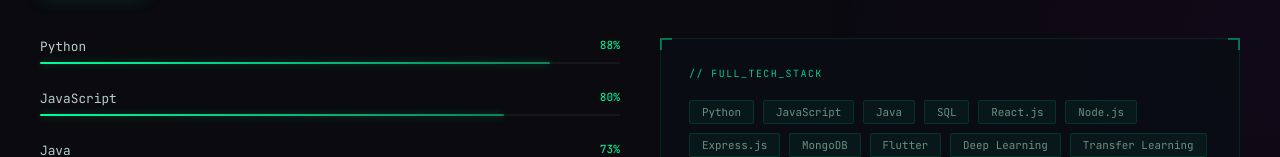
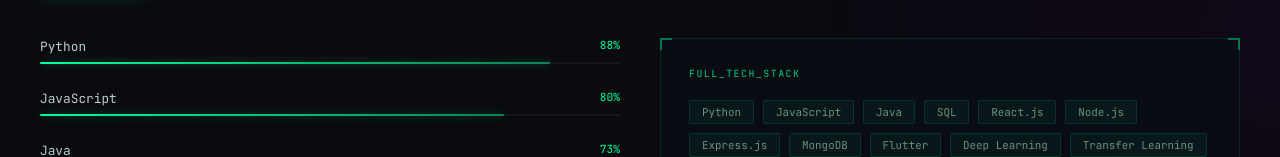
Before and after one commit to Seshmanuvarthi/Sesh-s-Portfolio, a React (Create React App) app in the folder frontend/: page / in a window 1280 px wide. Shown: the part 1493-1650 px from the top of the page. Built offline with nearby package versions, Linux system fonts and the light colour scheme.

Commit message:
Fixed Els Errors

```diff
--- a/frontend/src/App.jsx
+++ b/frontend/src/App.jsx
@@ -225,7 +225,7 @@
 
     return () => clearInterval(id);
 
-    // eslint-disable-next-line react-hooks/exhaustive-deps
+
   }, [ri, erasing]);
 
   return (
@@ -334,7 +334,7 @@
     <section id="skills" style={{ padding: "120px 2rem", position: "relative" }}>
       <div style={{ position: "absolute", right: 0, top: 0, bottom: 0, width: "35%", background: "radial-gradient(circle at right,rgba(189,0,255,0.04),transparent)", pointerEvents: "none" }} />
       <div style={{ maxWidth: 1200, margin: "0 auto" }}>
-        <SectionHeader idx="// 02" title="SKILLS.EXE" sub="Technical proficiency matrix" />
+        <SectionHeader idx={"// 02"} title="SKILLS.EXE" sub="Technical proficiency matrix" />
         <Reveal>
           <div style={{ display: "flex", gap: "0.5rem", marginBottom: "2.5rem", flexWrap: "wrap" }}>
             {tabs.map((tb, i) => (
@@ -363,7 +363,7 @@
           </div>
           <Reveal delay={0.2}>
             <CyberCard accent={t.color}>
-              <div style={{ fontFamily: "'JetBrains Mono'", fontSize: "0.62rem", color: t.color, letterSpacing: "0.15em", marginBottom: "1.25rem", opacity: 0.8 }}>// FULL_TECH_STACK</div>
+              <div style={{ fontFamily: "'JetBrains Mono'", fontSize: "0.62rem", color: t.color, letterSpacing: "0.15em", marginBottom: "1.25rem", opacity: 0.8 }}>FULL_TECH_STACK</div>
               <div style={{ display: "flex", flexWrap: "wrap", gap: "0.55rem" }}>
                 {allTags.map(tag => (
                   <span key={tag}
@@ -579,7 +579,9 @@
             <form onSubmit={submit}>
               <div style={{ background: "rgba(10,14,20,0.9)", border: "1px solid rgba(0,255,157,0.12)", borderRadius: 2, padding: "2.5rem", position: "relative", overflow: "hidden" }}>
                 <div style={{ position: "absolute", top: 0, left: 20, right: 20, height: 1, background: "linear-gradient(90deg,transparent,#00ff9d88,transparent)" }} />
-                <div style={{ fontFamily: "'JetBrains Mono'", fontSize: "0.68rem", color: "#00ff9d", letterSpacing: "0.14em", marginBottom: "2rem", opacity: 0.7 }}>// SEND_MESSAGE.POST</div>
+                <div style={{ fontFamily: "'JetBrains Mono'", fontSize: "0.68rem", color: "#00ff9d", letterSpacing: "0.14em", marginBottom: "2rem", opacity: 0.7 }}>
+  {"// SEND_MESSAGE.POST"}
+</div>
                 {[{ key: "name", label: "YOUR_NAME", ph: "Seshadri Naidu" }, { key: "email", label: "EMAIL_ADDR", ph: "you@domain.com", type: "email" }].map(f => (
                   <div key={f.key} style={{ marginBottom: "1.2rem" }}>
                     <label style={{ fontFamily: "'JetBrains Mono'", fontSize: "0.62rem", color: "#2a6040", letterSpacing: "0.1em", display: "block", marginBottom: 6 }}>{f.label} <span style={{ color: "#ff3c3c" }}>*</span></label>
```
